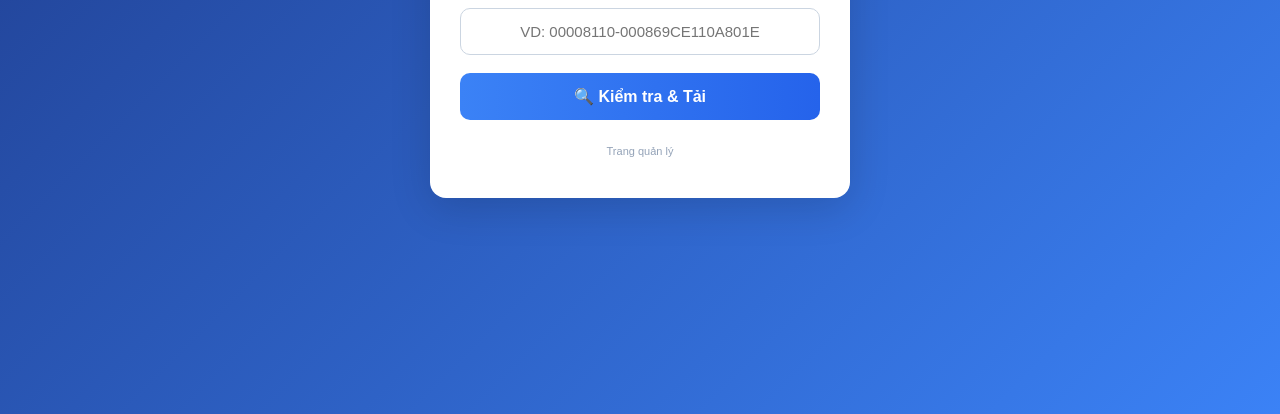
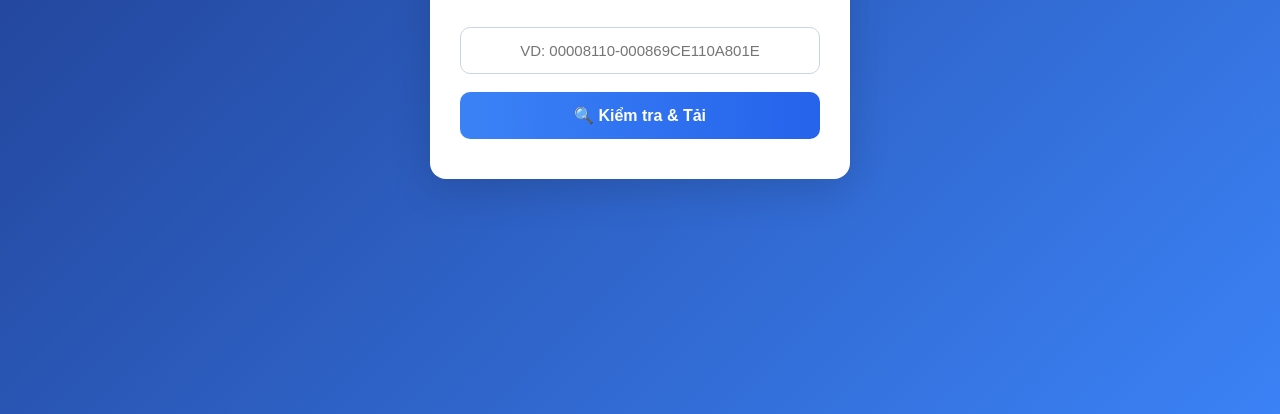
Before and after one commit to tinhyeunhobe1-eng/khogamevip2, a plain HTML site: page index.html in a window 1280 px wide. Shown: the part 386-800 px from the top of the page. Drawn offline with Linux system fonts and the light colour scheme.

Commit message:
Update index.html

```diff
--- a/index.html
+++ b/index.html
@@ -19,8 +19,6 @@
         .success {background: #dcfce7; border: 1px solid #86efac; color: #166534; display: block !important;}
         .error {background: #fee2e2; border: 1px solid #fca5a5; color: #991b1b; display: block !important;}
         .download-btn {display: inline-block; margin-top: 12px; padding: 10px 24px; background: #16a34a; color: white; border-radius: 8px; text-decoration: none; font-weight: bold;}
-        .hidden-link {margin-top: 24px; font-size: 12px; color: #94a3b8;}
-        .hidden-link a {color: #94a3b8; text-decoration: none;}
     </style>
 </head>
 <body>
@@ -35,10 +33,6 @@
         <div id="resultBox" class="result">
             <span id="resultText"></span>
             <a id="downloadLink" class="download-btn" style="display:none;">📥 Tải File IPA</a>
-        </div>
-
-        <div class="hidden-link">
-            <a href="admin.html" style="font-size:11px;">Trang quản lý</a>
         </div>
     </div>
 
```
